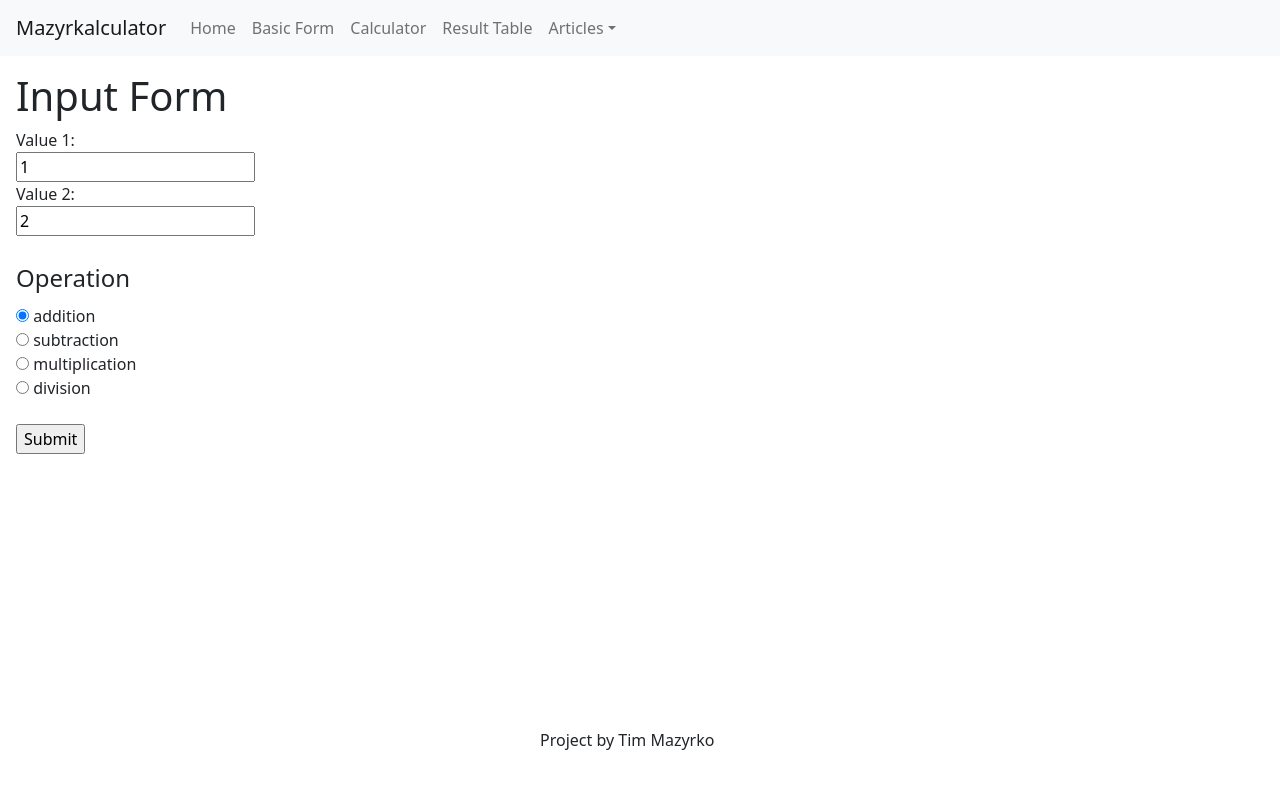
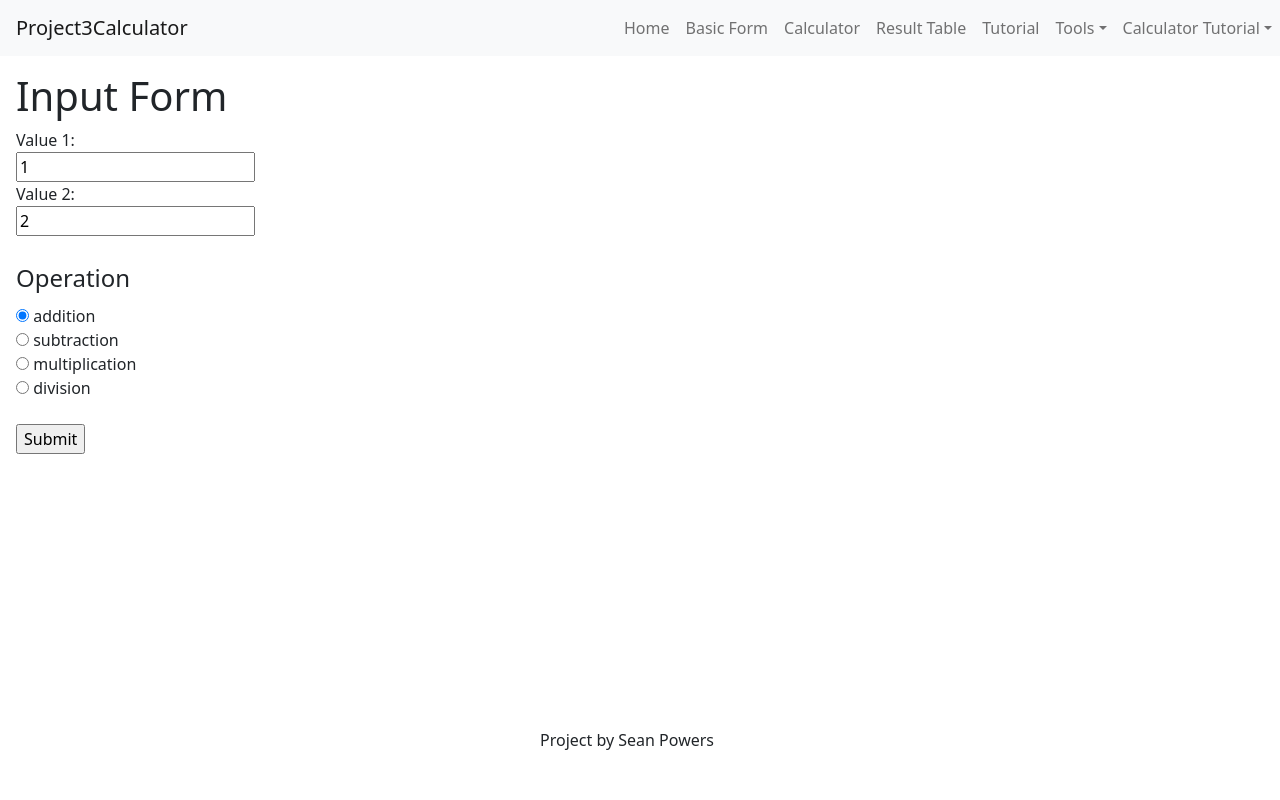
Before and after one commit to SPowers123/Project3v2, a Flask app: page /basicform in a window 1280 px wide. Run offline with Flask 2, Linux system fonts and the light colour scheme; some libraries are stand-ins or nearby versions.

Commit message:
Update base.html

```diff
--- a/app/templates/base.html
+++ b/app/templates/base.html
@@ -13,16 +13,16 @@
     <!-- <link rel="stylesheet" type="text/css" href="https://cdn.datatables.net/1.11.3/css/jquery.dataTables.css"> -->
     <link rel="stylesheet" type="text/css" href="https://cdn.datatables.net/1.11.3/css/dataTables.bootstrap5.min.css">
 
-    <title>Hello, world!</title>
+
 </head>
 <body style="display: flex; min-height: 100vh; flex-direction: column">
 <nav class="navbar navbar-expand-lg navbar-light bg-light">
-    <a class="navbar-brand ms-3" href="#">Mazyrkalculator</a>
+    <a class="navbar-brand ms-3" href="#">Project3Calculator</a>
     <button class="navbar-toggler" type="button" data-toggle="collapse" data-target="#navbarNav" aria-controls="navbarNav" aria-expanded="false" aria-label="Toggle navigation">
         <span class="navbar-toggler-icon"></span>
     </button>
     <div class="collapse navbar-collapse" id="navbarNav">
-        <ul class="navbar-nav">
+        <ul class="navbar-nav ms-auto mb-2 mb-lg-0">
             <li class="nav-item active">
                 <a class="nav-link" href="/">Home</a>
             </li>
@@ -35,15 +35,30 @@
             <li class="nav-item">
                 <a class="nav-link" href="/result-table">Result Table</a>
             </li>
-            <li class="nav-item dropdown">
-                <a class="nav-link dropdown-toggle" id="navbarDropdown" href="#" role="button" data-bs-toggle="dropdown" aria-expanded="false">Articles</a>
-                <ul class="dropdown-menu dropdown-menu-end" aria-labelledby="navbarDropdown">
-                    <li><a class="dropdown-item" href="/article/pylint">Pylint Tips</a></li>
-                    <li><a class="dropdown-item" href="/article/oop-terms">OOP Terms</a></li>
-                    <li><a class="dropdown-item" href="/article/oop-principles">OOP Principles</a></li>
-                    <li><a class="dropdown-item" href="/article/aaa-testing">Python: AAA Testing</a></li>
-                </ul>
-            </li>
+                        <li class="nav-item"><a class="nav-link" href="/tutorial/">Tutorial</a></li>
+                        <li class="nav-item dropdown">
+                            <a class="nav-link dropdown-toggle" id="navbarDropdown" href="#" role="button" data-bs-toggle="dropdown" aria-expanded="false">Tools</a>
+                            <ul class="dropdown-menu dropdown-menu-end" aria-labelledby="navbarDropdown">
+                                <li><a class="dropdown-item" href="/tools/git/">Git</a></li>
+                                <li><a class="dropdown-item" href="/tools/docker/">Docker</a></li>
+                                <li><hr class="dropdown-divider" /></li>
+                                <li><a class="dropdown-item" href="/tools/linux/">Linux Commands</a></li>
+                                <li><a class="dropdown-item" href="/tools/vi/">Vi Editor</a></li>
+                            </ul>
+                        </li>
+                        <li class="nav-item dropdown">
+                            <a class="nav-link dropdown-toggle" id="navbarDropdown" href="#" role="button" data-bs-toggle="dropdown" aria-expanded="false">Calculator Tutorial</a>
+                            <ul class="dropdown-menu dropdown-menu-end" aria-labelledby="navbarDropdown">
+                                <li><a class="dropdown-item" href=/"CalculatorTutorial/TutorialArticle1">Pylint and Python</a></li>
+                                <li><a class="dropdown-item" href="/CalculatorTutorial/TutorialArticle2">AAA Testing</a></li>
+                                <li><hr class="dropdown-divider" /></li>
+                                <li><a class="dropdown-item" href="/CalculatorTutorial/TutorialArticle3">All about OOPs</a></li>
+                                <li><a class="dropdown-item" href="/CalculatorTutorial/TutorialArticle4">SOLID Programming</a></li>
+                            </ul>
+                        </li>
+
+                    </ul>
+
         </ul>
     </div>
 </nav>
@@ -59,7 +74,7 @@
 
 <br><div id="footer" class="mx-auto mb-5 " style="width: 200px">
     {% block footer %}
-        Project by Tim Mazyrko
+        Project by Sean Powers
     {% endblock %}
 </div>
 </body>
```
